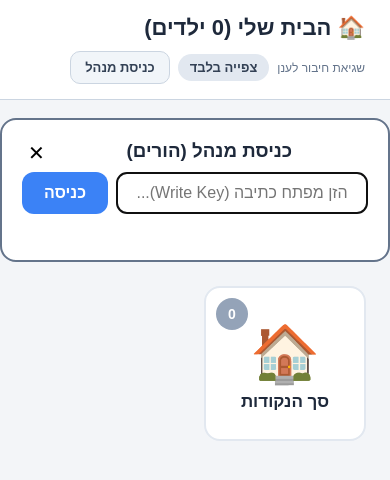
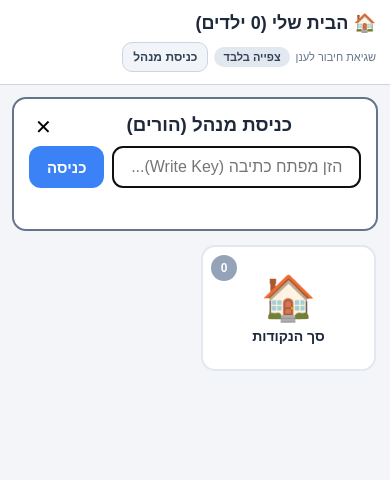
Before and after one commit to quitroot/my-home, a plain HTML site: page index.html in a window 390 px wide. Both pictures are taken after a click on the button "כניסת מנהל". Drawn offline with Linux system fonts and the light colour scheme; no server answers.

```diff
--- a/index.html
+++ b/index.html
@@ -2,47 +2,49 @@
 <html lang="he" dir="rtl">
 <head>
 <meta charset="UTF-8">
+<meta name="viewport" content="width=device-width, initial-scale=1.0">
 <title>הבית שלי</title>
 <style>
 *{box-sizing:border-box;font-family:Arial,sans-serif}
-body{margin:0;background:#f3f5f8;color:#1e293b}
-header{background:#fff;padding:15px 25px;border-bottom:1px solid #cbd5e1;display:flex;justify-content:space-between;align-items:center;gap:10px;flex-wrap:wrap}
-h1{margin:0;font-size:22px}
+body{margin:0;background:#f3f5f8;color:#1e293b;-webkit-tap-highlight-color:transparent}
+header{background:#fff;padding:14px 20px;border-bottom:1px solid #cbd5e1;display:flex;justify-content:space-between;align-items:center;gap:10px;flex-wrap:wrap}
+h1{margin:0;font-size:21px}
 .head-actions{display:flex;align-items:center;gap:8px;flex-wrap:wrap}
-.role-badge{padding:6px 12px;border-radius:999px;font-size:13px;font-weight:bold}
+.role-badge{padding:5px 11px;border-radius:999px;font-size:12px;font-weight:bold}
 .role-badge.admin{background:#dcfce7;color:#166534}
 .role-badge.viewer{background:#e2e8f0;color:#334155}
 .sync-txt{font-size:12px;color:#64748b}
-input{padding:10px;border:2px solid #cbd5e1;border-radius:10px;font-size:16px}
-.btn{background:#3b82f6;color:#fff;border:none;padding:10px 22px;border-radius:12px;font-size:16px;font-weight:bold;cursor:pointer}
+input{padding:10px 12px;border:2px solid #cbd5e1;border-radius:10px;font-size:16px;min-width:0}
+.btn{background:#3b82f6;color:#fff;border:none;padding:10px 18px;border-radius:12px;font-size:15px;font-weight:bold;cursor:pointer;white-space:nowrap}
 .btn:hover{background:#2563eb}
-.btn-sm{background:#f1f5f9;color:#334155;border:1px solid #cbd5e1;padding:8px 14px;border-radius:10px;font-size:13px;font-weight:bold;cursor:pointer}
+.btn-sm{background:#f1f5f9;color:#334155;border:1px solid #cbd5e1;padding:8px 12px;border-radius:10px;font-size:13px;font-weight:bold;cursor:pointer;white-space:nowrap}
 .btn-sm:hover{background:#e2e8f0}
-.btn-reset{background:#fef2f2;color:#b91c1c;border:1px solid #fecaca;padding:8px 14px;border-radius:10px;font-size:13px;font-weight:bold;cursor:pointer}
-.grid{display:grid;grid-template-columns:repeat(auto-fill,minmax(160px,1fr));gap:18px;padding:24px;max-width:1000px;margin:0 auto}
-.card{background:#fff;border:2px solid #e2e8f0;border-radius:16px;padding:20px 10px 16px;text-align:center;cursor:pointer;position:relative;min-height:155px;display:flex;flex-direction:column;justify-content:center;align-items:center}
+.btn-reset{background:#fef2f2;color:#b91c1c;border:1px solid #fecaca;padding:8px 12px;border-radius:10px;font-size:13px;font-weight:bold;cursor:pointer;white-space:nowrap}
+.grid{display:grid;grid-template-columns:repeat(auto-fill,minmax(160px,1fr));gap:18px;padding:22px;max-width:1000px;margin:0 auto}
+.card{background:#fff;border:2px solid #e2e8f0;border-radius:16px;padding:18px 10px 14px;text-align:center;cursor:pointer;position:relative;min-height:150px;display:flex;flex-direction:column;justify-content:center;align-items:center}
 .card:hover{border-color:#3b82f6}
 .card.readonly{cursor:default}
 .card.readonly:hover{border-color:#e2e8f0}
 .card-plus{background:#f8fafc;border:3px dashed #93c5fd;color:#3b82f6}
 .card-plus:hover{background:#eff6ff;border-color:#2563eb}
-.plus-txt{font-size:16px;font-weight:bold}
-.pts{position:absolute;top:10px;left:10px;background:#22c55e;color:#fff;font-weight:bold;border-radius:50%;min-width:32px;height:32px;padding:0 6px;line-height:32px;font-size:14px}
+.plus-txt{font-size:15px;font-weight:bold}
+.kid-name{font-weight:bold;font-size:16px;line-height:1.25;word-break:break-word}
+.pts{position:absolute;top:10px;left:10px;background:#22c55e;color:#fff;font-weight:bold;border-radius:50%;min-width:30px;height:30px;padding:0 6px;line-height:30px;font-size:13px}
 .pts.zero{background:#94a3b8}
-.del{position:absolute;top:10px;right:10px;background:#f1f5f9;border:none;border-radius:50%;width:24px;height:24px;cursor:pointer;color:#64748b}
-.ava-emoji{font-size:56px;line-height:1.1;margin:4px 0 8px}
-.panel{background:#fff;max-width:440px;margin:18px auto 0;padding:20px;border-radius:16px;border:2px solid #3b82f6;text-align:center;display:none}
+.del{position:absolute;top:10px;right:10px;background:#f1f5f9;border:none;border-radius:50%;width:24px;height:24px;cursor:pointer;color:#64748b;font-size:12px}
+.ava-emoji{font-size:52px;line-height:1.1;margin:4px 0 8px}
+.panel{background:#fff;max-width:440px;margin:16px auto 0;padding:18px;border-radius:16px;border:2px solid #3b82f6;text-align:center;display:none}
 .panel.green{border-color:#10b981}
 .panel.slate{border-color:#64748b}
-.skin-pick{display:flex;gap:14px;justify-content:center;margin:12px 0}
-.opt{border:3px solid #e2e8f0;border-radius:14px;padding:12px 20px;cursor:pointer;text-align:center;font-size:44px;background:#f8fafc}
+.skin-pick{display:flex;gap:12px;justify-content:center;margin:12px 0}
+.opt{border:3px solid #e2e8f0;border-radius:14px;padding:10px 18px;cursor:pointer;text-align:center;font-size:40px;background:#f8fafc}
 .opt.sel{border-color:#3b82f6;background:#eff6ff}
-.row{display:flex;gap:8px;justify-content:center;margin-top:10px}
+.row{display:flex;gap:8px;justify-content:center;margin-top:10px;flex-wrap:wrap}
 .beh-grid{display:grid;grid-template-columns:1fr 1fr;gap:8px;margin-top:14px}
-.beh-btn{width:100%;padding:12px 8px;border:2px solid #e2e8f0;border-radius:12px;background:#fff;cursor:pointer;font-weight:bold;font-size:14px}
+.beh-btn{width:100%;padding:11px 8px;border:2px solid #e2e8f0;border-radius:12px;background:#fff;cursor:pointer;font-weight:bold;font-size:13px;line-height:1.25}
 .beh-btn:hover{border-color:#22c55e;background:#f0fdf4}
-.custom-box{margin-top:14px;padding-top:14px;border-top:1px solid #e2e8f0;display:flex;gap:10px;justify-content:center;align-items:center}
-.icon-btn{border:2px solid #e2e8f0;background:#f8fafc;border-radius:12px;width:48px;height:46px;font-size:22px;cursor:pointer;display:flex;align-items:center;justify-content:center;transition:0.15s}
+.custom-box{margin-top:14px;padding-top:14px;border-top:1px solid #e2e8f0;display:flex;gap:8px;justify-content:center;align-items:center}
+.icon-btn{border:2px solid #e2e8f0;background:#f8fafc;border-radius:12px;width:46px;height:44px;font-size:20px;cursor:pointer;display:flex;align-items:center;justify-content:center;transition:0.15s;flex-shrink:0}
 .icon-btn.plus:hover{border-color:#22c55e;background:#f0fdf4}
 .icon-btn.trash:hover{border-color:#ef4444;background:#fef2f2}
 .msg{margin-top:8px;font-size:13px;min-height:18px}
@@ -52,6 +54,25 @@ input{padding:10px;border:2px solid #cbd5e1;border-radius:10px;font-size:16px}
 body.is-admin .admin-only{display:inline-block}
 body.is-admin .card.admin-only-card{display:flex}
 .admin-only-card{display:none}
+
+@media (max-width: 600px){
+  header{padding:12px 14px;gap:8px}
+  h1{font-size:18px;width:100%}
+  .head-actions{width:100%;justify-content:flex-start;gap:6px}
+  .sync-txt{font-size:11px}
+  .role-badge{padding:4px 9px;font-size:11px}
+  .btn-sm,.btn-reset{padding:7px 10px;font-size:12px}
+  .grid{grid-template-columns:repeat(2,minmax(0,1fr));gap:12px;padding:14px}
+  .card{min-height:126px;padding:14px 8px 12px;border-radius:14px}
+  .ava-emoji{font-size:44px;margin:2px 0 6px}
+  .kid-name,.plus-txt{font-size:14px}
+  .pts{top:8px;left:8px;min-width:26px;height:26px;line-height:26px;font-size:12px}
+  .del{top:8px;right:8px;width:22px;height:22px;font-size:11px}
+  .panel{margin:12px 12px 0;padding:15px;border-radius:14px}
+  .opt{font-size:34px;padding:8px 14px}
+  .beh-grid{grid-template-columns:1fr;gap:7px}
+  .beh-btn{padding:10px;font-size:13px}
+}
 </style>
 </head>
 <body>
@@ -117,7 +138,7 @@ body.is-admin .card.admin-only-card{display:flex}
   <div class="card" id="sumCard" onclick="openSumPts()">
     <span class="pts zero" id="sumBadge">0</span>
     <div class="ava-emoji">🏠</div>
-    <div style="font-weight:bold;font-size:17px">סך הנקודות</div>
+    <div class="kid-name">סך הנקודות</div>
   </div>
 
   <div id="kidsArea" style="display:contents"></div>
@@ -510,8 +531,7 @@ function drawAll() {
       ava.textContent = k.skin || '🎮';
 
       var nm = document.createElement('div');
-      nm.style.fontWeight = 'bold';
-      nm.style.fontSize = '17px';
+      nm.className = 'kid-name';
       nm.textContent = k.name;
 
       card.appendChild(pts);
```
